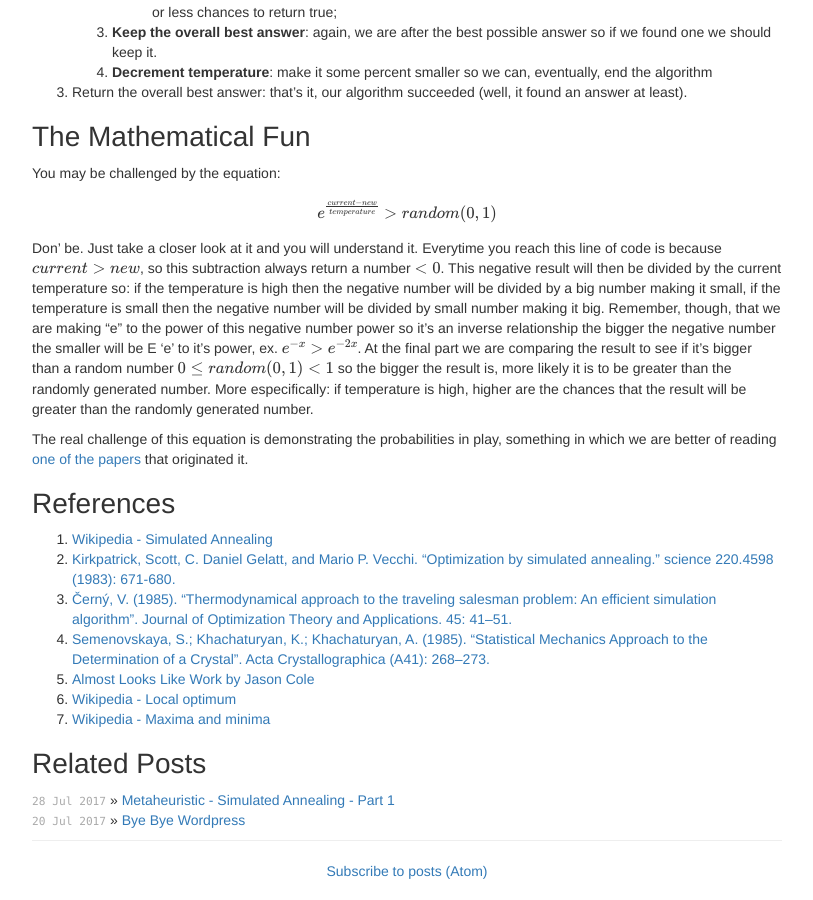
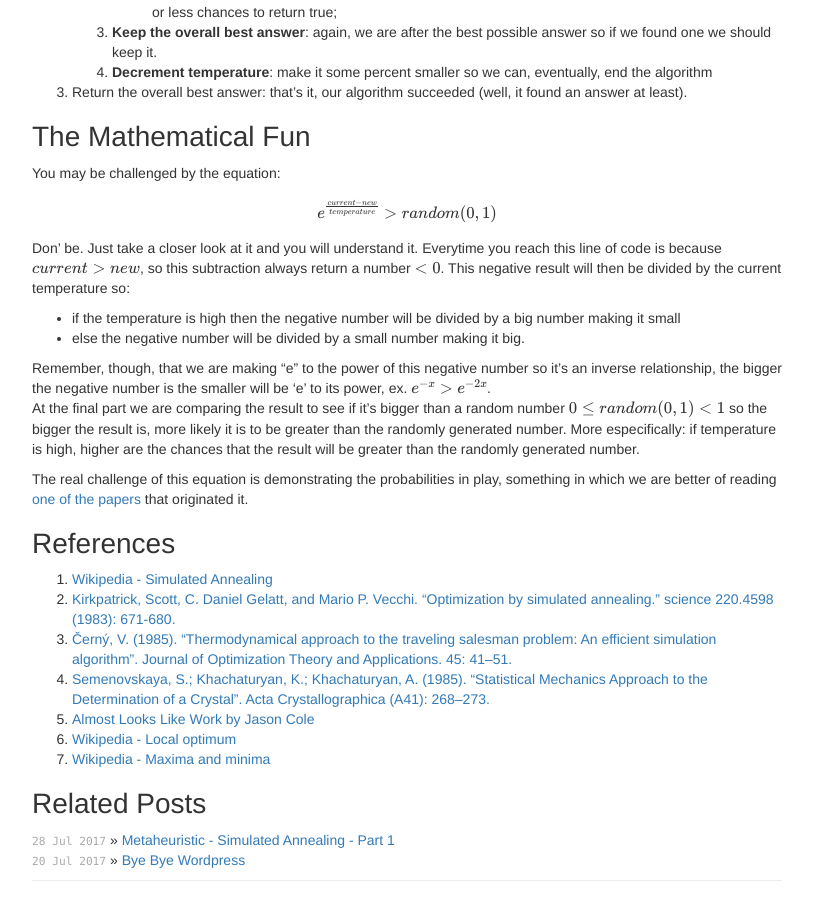
Before and after one commit to pedrohfsd/pedrohfsd.github.io, a Jekyll site: the page built from _posts/2017-08-04-simulated-annealing-part2.md, in a window 1280 px wide and 900 px high, scrolled down 2103 px. Shown: the whole window, without its empty margins (233-1046 px from the left). Built offline with Jekyll 4.4.1, drawn with Linux system fonts in a browser that asks for light colours; formulas are drawn with MathJax 3; comment, search, counter and statistics services are not loaded; some of the changed lines change nothing that is shown.

Commit message:
Improving SA part2 text

```diff
--- a/_posts/2017-08-04-simulated-annealing-part2.md
+++ b/_posts/2017-08-04-simulated-annealing-part2.md
@@ -96,7 +96,12 @@ The Mathematical Fun
 ---
 You may be challenged by the equation:
 \\[e^{\frac{current-new}{temperature}} > random(0,1)\\]
-Don' be. Just take a closer look at it and you will understand it. Everytime you reach this line of code is because \\(current>new\\), so this subtraction always return a number \\(< 0\\). This negative result will then be divided by the current temperature so: if the temperature is high then the negative number will be divided by a big number making it small, if the temperature is small then the negative number will be divided by small number making it big. Remember, though, that we are making "e" to the power of this negative number power so it's an inverse relationship the bigger the negative number the smaller will be E 'e' to it's power, ex. \\(e^{-x}>e^{-2x}\\). At the final part we are comparing the result to see if it's bigger than a random number \\(0\leq random(0,1)<1\\) so the bigger the result is, more likely it is to be greater than the randomly generated number. More especifically: if temperature is high, higher are the chances that the result will be greater than the randomly generated number.
+Don' be. Just take a closer look at it and you will understand it. Everytime you reach this line of code is because \\(current>new\\), so this subtraction always return a number \\(< 0\\). This negative result will then be divided by the current temperature so:
+- if the temperature is high then the negative number will be divided by a big number making it small
+- else the negative number will be divided by a small number making it big.
+
+Remember, though, that we are making "e" to the power of this negative number so it's an inverse relationship, the bigger the negative number is the smaller will be 'e' to its power, ex. \\(e^{-x}>e^{-2x}\\).
+At the final part we are comparing the result to see if it's bigger than a random number \\(0\leq random(0,1)<1\\) so the bigger the result is, more likely it is to be greater than the randomly generated number. More especifically: if temperature is high, higher are the chances that the result will be greater than the randomly generated number.
 
 The real challenge of this equation is demonstrating the probabilities in play, something in which we are better of reading [one of the papers](https://doi.org/10.1126%2Fscience.220.4598.671){:target="_blank"} that originated it.
 
```
